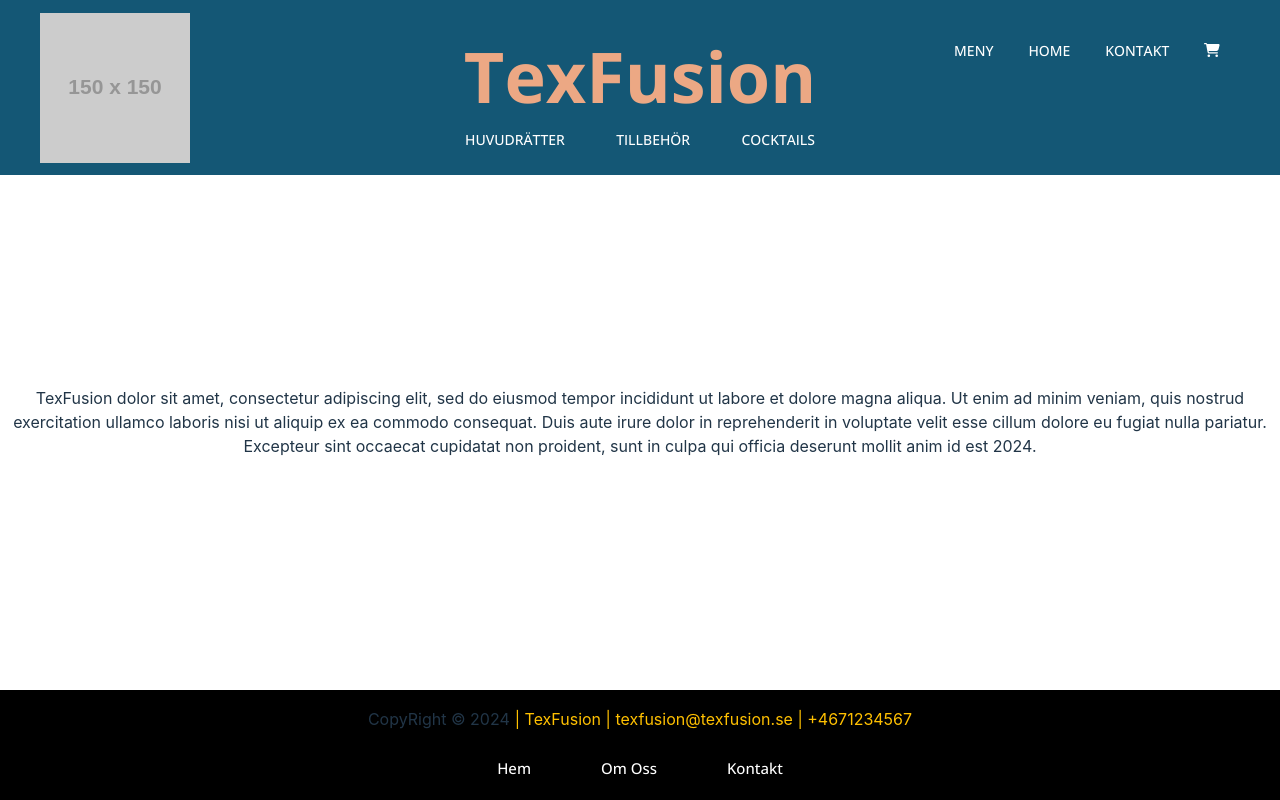
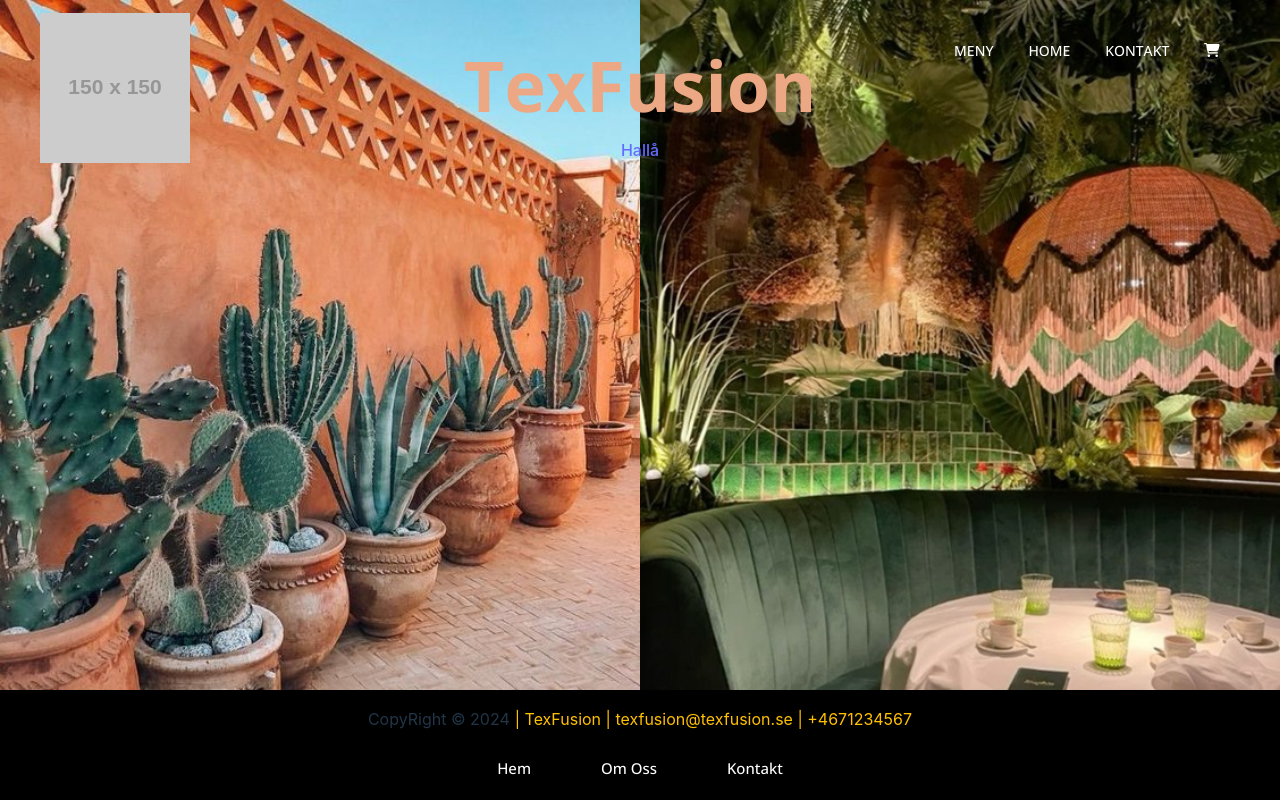
Before and after one commit to Rottweileriana/TexFusion, a React (Vite) app: page / in a window 1280 px wide. Built offline with nearby package versions, Linux system fonts and the light colour scheme.

Commit message:
Working on homepage

```diff
--- a/src/App.tsx
+++ b/src/App.tsx
@@ -110,7 +110,7 @@ const App: React.FC = () => {
           <Routes>
             <Route path="/" element={<HomeComponent />} />
             <Route
-              path="/menu"
+              path="/:InfoPart"
               element={
                 <ErrorBoundary>
                   <BodyBackgroundComponent>
@@ -130,7 +130,7 @@ const App: React.FC = () => {
               }
             ></Route>
             <Route path="/Info/:InfoPart" element={<>
-              <InfoComponent/>
+              <InfoComponent />
             </>} />
             <Route path="/Shoppingcart" element={<>
               <ShoppingCart />
@@ -140,8 +140,8 @@ const App: React.FC = () => {
             <Route path="*" element={<ErrorPage />} />
           </Routes>
           <FooterComponent />
-        </CartProvider>
-      </BrowserRouter>
+        </CartProvider >
+      </BrowserRouter >
     </>
   );
 };
--- a/src/components/FooterComponent.tsx
+++ b/src/components/FooterComponent.tsx
@@ -1,4 +1,3 @@
-import { Link, animateScroll as scroll } from "react-scroll";
 import { NavLink } from "react-router-dom"
 import styled from "styled-components";
 
--- a/src/components/HomeComponent.tsx
+++ b/src/components/HomeComponent.tsx
@@ -1,7 +1,31 @@
-export function HomeComponent () {
+import styled from "styled-components";
+
+const ImageContainer = styled.div`
+    display: flex;
+    justify-content: center;
+    align-items: center;
+    width: 100vw; /* Set width to full viewport width */
+    height: 100vh; /* Set height to full viewport height */
+    overflow: hidden; /* Hide overflow to prevent scrollbar */
+`;
+
+const Image = styled.img`
+  width: 100%; /* Set width to fill the container */
+  height: 100%; /* Set height to fill the container */
+  object-fit: cover; /* Ensure the image covers the container */
+`;
+
+export function HomeComponent() {
+    const imageUrlHomePageLeft = `/src/assets/images/CactusBackground.jpg`;
+    const imageUrlHomepageRight = `/src/assets/images/TableBackground.jpg`;
+
     return (
         <>
-            <h4>Home</h4>
+            <ImageContainer>
+                <Image src={imageUrlHomePageLeft} alt="CactusBackground" className="image" />
+                <Image src={imageUrlHomepageRight} alt="TableBackground" className="image" />
+            </ImageContainer>
+            {/* <h4>Home</h4>
             <p>TexFusion dolor sit amet, consectetur adipiscing elit,
                 sed do eiusmod tempor incididunt ut labore et dolore
                 magna aliqua. Ut enim ad minim veniam, quis nostrud
@@ -9,7 +33,7 @@ export function HomeComponent () {
                 commodo consequat. Duis aute irure dolor in reprehenderit
                 in voluptate velit esse cillum dolore eu fugiat nulla
                 pariatur. Excepteur sint occaecat cupidatat non proident,
-                sunt in culpa qui officia deserunt mollit anim id est 2024.</p>
+                sunt in culpa qui officia deserunt mollit anim id est 2024.</p> */}
         </>
-    )
+    );
 }
--- a/src/components/NavBarComponent.tsx
+++ b/src/components/NavBarComponent.tsx
@@ -1,7 +1,7 @@
 import styled from "styled-components";
-import { useContext, FontAwesomeIcon, faShoppingCart } from "./index";
+import { useContext, FontAwesomeIcon, faShoppingCart, useParams } from "./index";
 import { CartContext } from "./context";
-import { Link, animateScroll as scroll } from "react-scroll";
+import { Link } from "react-scroll";
 import { NavLink } from "react-router-dom"
 
 export const NavBarComponent: React.FC = () => {
@@ -15,17 +15,23 @@ export const NavBarComponent: React.FC = () => {
     console.error("Error calculating total quantity in cart:", error);
   }
 
+  type InfoParams = { InfoPart: string };
+
+  const { InfoPart } = useParams<InfoParams>();
+
+
   return (
     <>
       <NavbarBackground>
         <MainDiv>
           <LogoContainer>
             <LogoNavLink to="/">
-              <img src="https://fakeimg.pl/150x150"/>
+              <img src="https://fakeimg.pl/150x150" />
             </LogoNavLink>
           </LogoContainer>
           <LogotextSubnavbarContainer>
             <NavBarLogo>TexFusion</NavBarLogo>
+            {InfoPart === "menu" ? (
               <NavBarListSub>
                 <LinkStyle
                   activeClass="active"
@@ -58,6 +64,8 @@ export const NavBarComponent: React.FC = () => {
                   COCKTAILS
                 </LinkStyle>
               </NavBarListSub>
+            ) : <a>Hallå</a>}
+
           </LogotextSubnavbarContainer>
           <NavBarListMain>
             <NavLinkStyle
@@ -93,6 +101,7 @@ export const NavBarComponent: React.FC = () => {
       </NavbarBackground>
     </>
   );
+  console.log(InfoPart)
 };
 
 //#region CSS
@@ -103,7 +112,7 @@ const NavbarBackground = styled.div`
   justify-content: center;
   margin: 0;
   padding: 0;
-  background-color: #145775;
+  background-color: rgba(0, 0, 0, 0);
   z-index: 9999;
   width: 100%;
   height: 175px;
```
Also changed, not shown: src/assets/images/CactusBackground.jpg (added), src/assets/images/TableBackground.jpg (added). Lines whose indentation alone changed are shown as unchanged.
